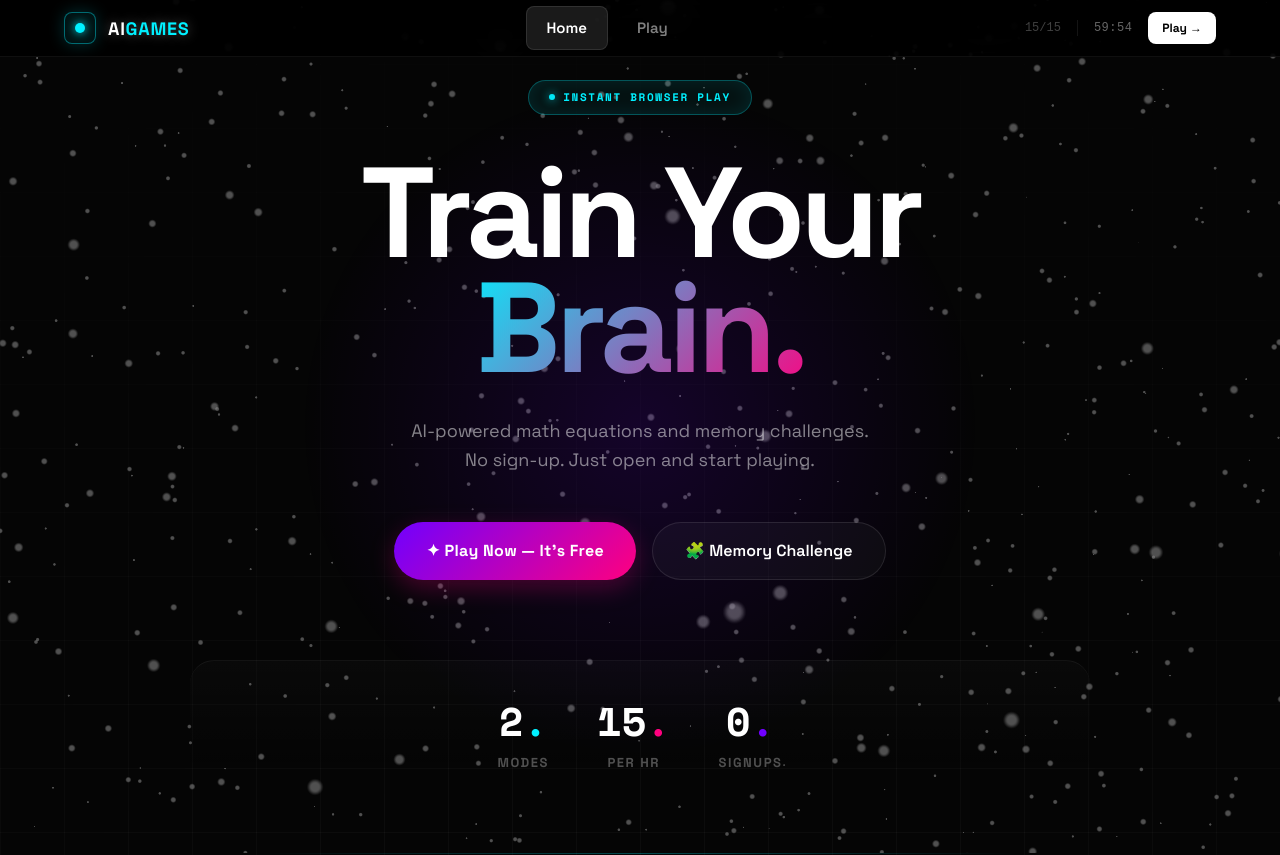
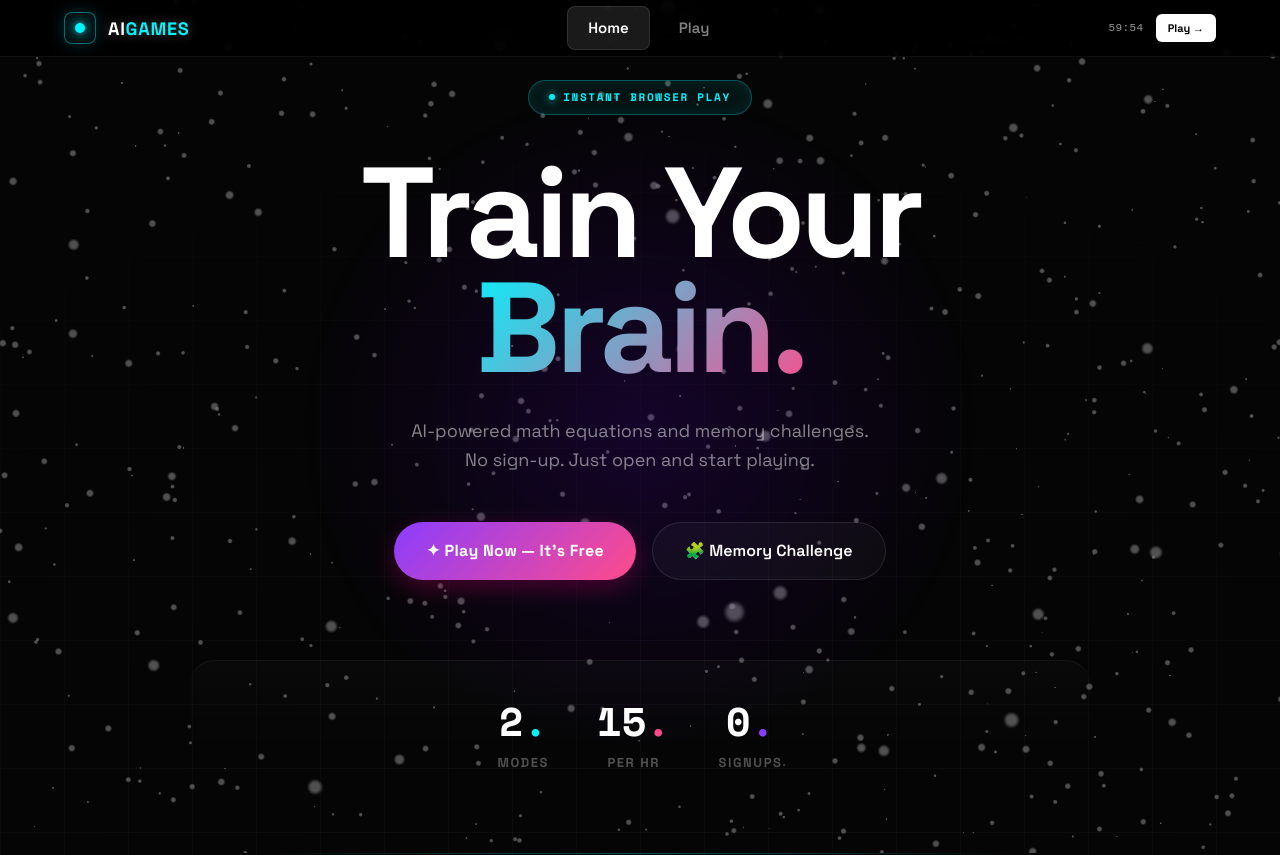
Before and after one commit to mohdadnaanazam/mathy, a Next.js app: page / in a window 1280 px wide. Shown: the top 855 px of the page. Built offline with nearby package versions, Linux system fonts and the light colour scheme.

Commit message:
UI tweaks: lovable pink and mobile navbar fixes

```diff
--- a/app/globals.css
+++ b/app/globals.css
@@ -8,9 +8,9 @@
   --border-subtle:rgba(255, 255, 255, 0.06);
   --border-bright:rgba(255, 255, 255, 0.2);
 
-  --accent-cyan:  #00f0ff;
-  --accent-pink:  #ff007f;
-  --accent-purple:#7000ff;
+  --accent-cyan:  #00f5ff;
+  --accent-pink:  #ff4b8b; /* A more lovable rose/sunset pink instead of neon magenta */
+  --accent-purple:#8b3dff;
   --text-main:    #ffffff;
   --text-dim:     rgba(255, 255, 255, 0.5);
 
--- a/components/layout/Navbar.tsx
+++ b/components/layout/Navbar.tsx
@@ -51,19 +51,21 @@ export default function Navbar() {
         </div>
 
         {/* Right: attempts + timer + CTA */}
-        <div style={{ display: 'flex', alignItems: 'center', gap: '16px' }}>
-          <span style={{ fontSize: '12px', fontFamily: 'monospace', color: 'rgba(255,255,255,0.25)' }}>
-            {remaining}/{max}
-          </span>
-          <span style={{ width: '1px', height: '16px', background: 'rgba(255,255,255,0.08)' }} />
-          <span style={{ fontSize: '12px', fontFamily: 'monospace', color: 'rgba(255,255,255,0.4)', letterSpacing: '0.04em' }}>
+        <div style={{ display: 'flex', alignItems: 'center', gap: '8px' }}>
+          <div style={{ display: 'none', '@media (minWidth: 480px)': { display: 'flex' }, alignItems: 'center', gap: '8px' } as any}>
+            <span style={{ fontSize: '11px', fontFamily: 'monospace', color: 'rgba(255,255,255,0.4)' }}>
+              {remaining}/{max}
+            </span>
+            <span style={{ width: '1px', height: '12px', background: 'rgba(255,255,255,0.1)' }} />
+          </div>
+          <span style={{ fontSize: '11px', fontFamily: 'monospace', color: 'rgba(255,255,255,0.6)', letterSpacing: '0.04em' }}>
             {formatTime(timeToReset)}
           </span>
           <Link href='/game' style={{
-            padding: '7px 14px', borderRadius: '8px',
+            padding: '6px 12px', borderRadius: '6px',
             background: '#fff', color: '#000',
-            fontSize: '12px', fontWeight: 700, textDecoration: 'none',
-            transition: 'background 0.2s',
+            fontSize: '11px', fontWeight: 700, textDecoration: 'none',
+            marginLeft: '4px', whiteSpace: 'nowrap'
           }}>
             Play →
           </Link>
```
